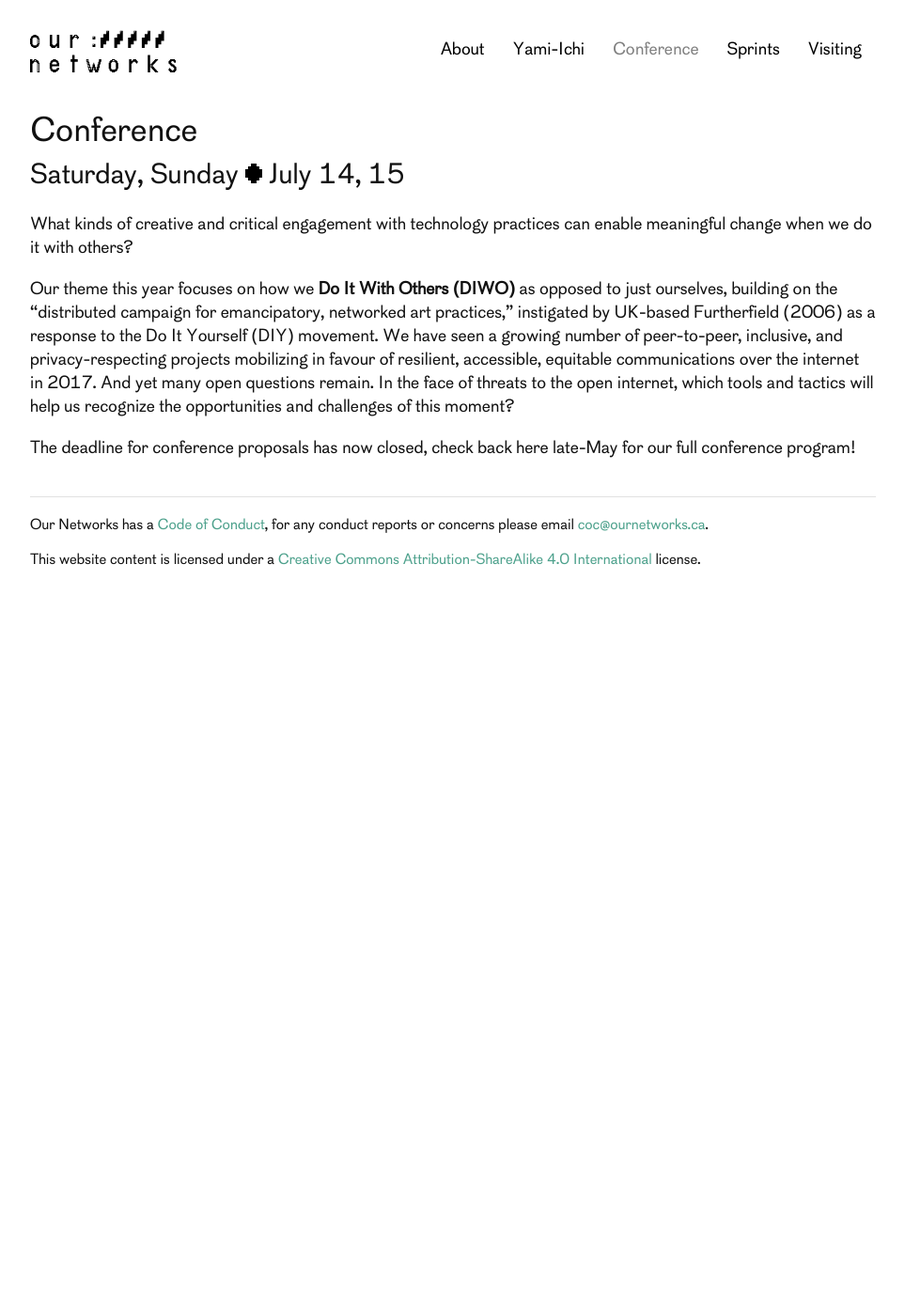
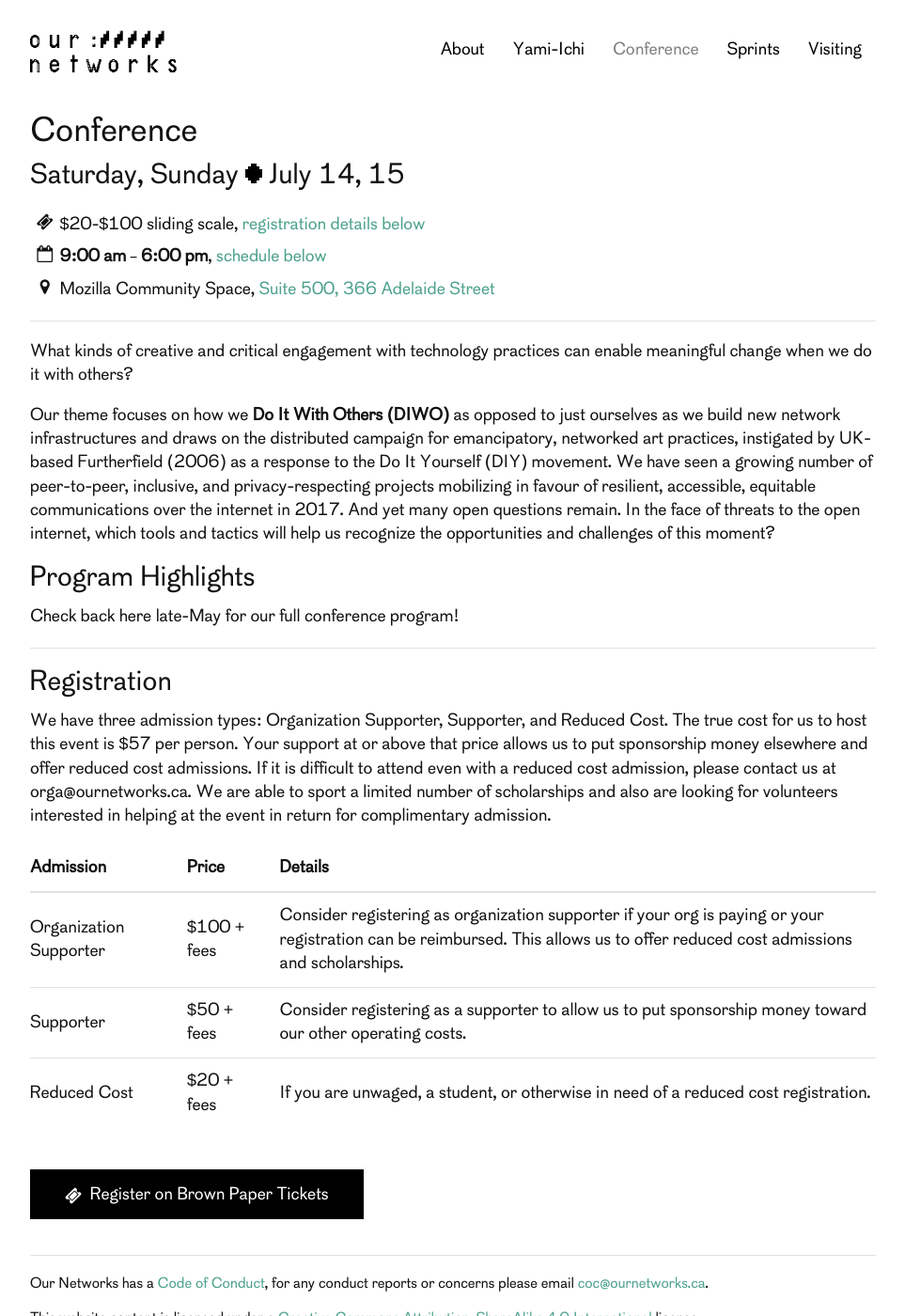
Before and after one commit to ournetworks/ournetworks.ca, a Jekyll site: the page built from conference.md, in a window 1280 px wide and 1400 px high. Shown: the whole window at 94% size, without its empty margins (158-1121 px from the left). Built offline with Jekyll 4.4.1, drawn with Linux system fonts in a browser that asks for light colours.

Commit message:
initial registration and swag commit

```diff
--- a/conference.md
+++ b/conference.md
@@ -6,16 +6,66 @@
 titleDisplay: "Conference"
 startDate: 2018-07-14
 endDate: 2018-07-15
-venueName: "Mozilla Community Space"
+startTime: '9:00'
+endTime: '18:00'
+locationName: "Mozilla Community Space"
 location: "Suite 500, 366 Adelaide Street"
 locationLink: https://osm.org/go/ZX6BjZ50h?m=
 redirect_from:
   - "/2018/conference/"
 ---
 
+<div class="event-time-location">
+  <div class="event-meta">
+    {% include icons/ticket.svg %}
+    <p class="event-cost event-meta-item">$20-$100 sliding scale, <a href="#registration">registration details below</a>
+    </p>
+  </div>
+  <div class="event-meta">
+    {% include icons/calendar-o.svg %}
+    <p class="event-time event-meta-item"><strong>{{page.startTime | date:"%-I:%M %P "}}</strong> – <strong>{{page.endTime | date:"%-I:%M %P"}}</strong>, <a href="#schedule">schedule below</a></p>
+  </div>
+  <div class="event-meta">
+    {% include icons/map-marker.svg %}
+    <p class="event-location event-meta-item">
+    {% if page.locationName %}
+      {{ page.locationName }},
+    {% endif %}
+    {% if page.locationLink %}
+      <a href="{{page.locationLink}}" target="_blank">{{ page.location }}</a> <!--_-->
+    {% else %}
+      {{ page.location }}
+    {% endif %}
+    </p>
+  </div>
+</div>
+
+***
 
 What kinds of creative and critical engagement with technology practices can enable meaningful change when we do it with others?
 
-Our theme this year focuses on how we **Do It With Others (DIWO)** as opposed to just ourselves, building on the “distributed campaign for emancipatory, networked art practices,” instigated by UK-based Furtherfield (2006) as a response to the Do It Yourself (DIY) movement. We have seen a growing number of peer-to-peer, inclusive, and privacy-respecting projects mobilizing in favour of resilient, accessible, equitable communications over the internet in 2017. And yet many open questions remain. In the face of threats to the open internet, which tools and tactics will help us recognize the opportunities and challenges of this moment?
+Our theme focuses on how we **Do It With Others (DIWO)** as opposed to just ourselves as we build new network infrastructures and draws on the distributed campaign for emancipatory, networked art practices, instigated by UK-based Furtherfield (2006) as a response to the Do It Yourself (DIY) movement. We have seen a growing number of peer-to-peer, inclusive, and privacy-respecting projects mobilizing in favour of resilient, accessible, equitable communications over the internet in 2017. And yet many open questions remain. In the face of threats to the open internet, which tools and tactics will help us recognize the opportunities and challenges of this moment?
 
-The deadline for conference proposals has now closed, check back here late-May for our full conference program!
+## Program Highlights
+
+
+
+
+
+Check back here late-May for our full conference program!
+
+***
+
+## Registration
+
+We have three admission types: Organization Supporter, Supporter, and Reduced Cost. The true cost for us to host this event is $57 per person. Your support at or above that price allows us to put sponsorship money elsewhere and offer reduced cost admissions. If it is difficult to attend even with a reduced cost admission, please contact us at {{ site.email }}. We are able to sport a limited number of scholarships and also are looking for volunteers interested in helping at the event in return for complimentary admission.
+
+| Admission  | Price  | Details |
+|:-----------|:-------|:--------|
+| Organization Supporter | $100 + fees | Consider registering as organization supporter if your org is paying or your registration can be reimbursed. This allows us to offer reduced cost admissions and scholarships. |
+| Supporter | $50 + fees | Consider registering as a supporter to allow us to put sponsorship money toward our other operating costs. |
+| Reduced Cost | $20 + fees | If you are unwaged, a student, or otherwise in need of a reduced cost registration. |
+
+<br />
+
+<a class="button button-primary" href="https://www.brownpapertickets.com/event/3447058" role="link">{% include icons/ticket.svg %}&nbsp;&nbsp;Register on Brown Paper Tickets</a>
```
Also changed, not shown: swag.md (added, +13 -0 lines), images/shirt-designs.png (added), images/shirt-detail.png (added).
